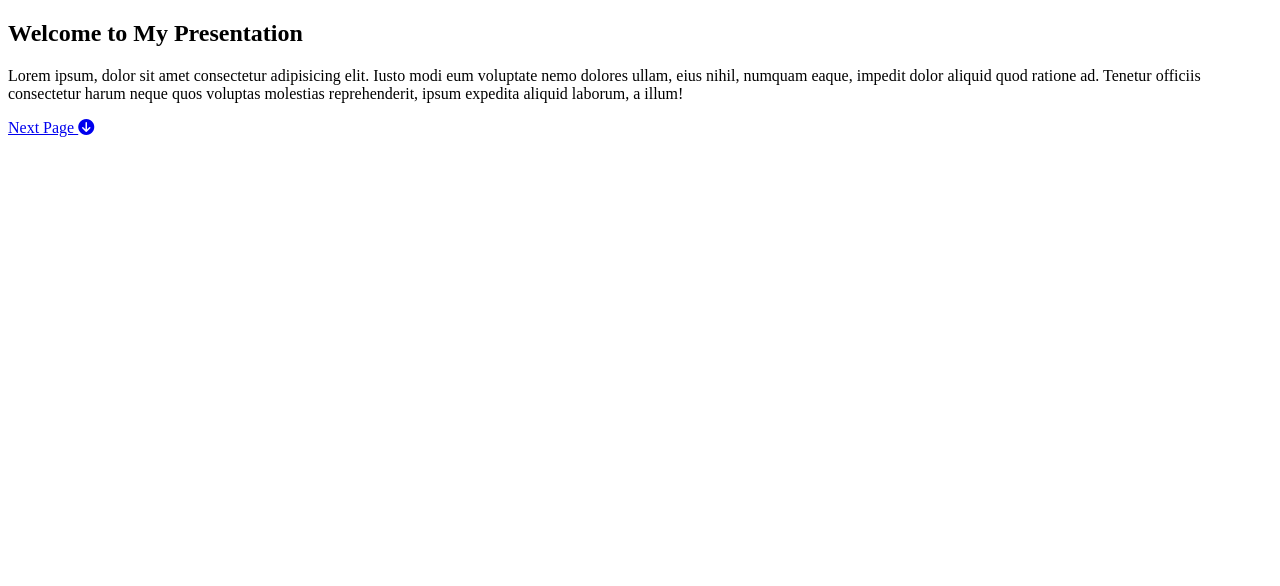
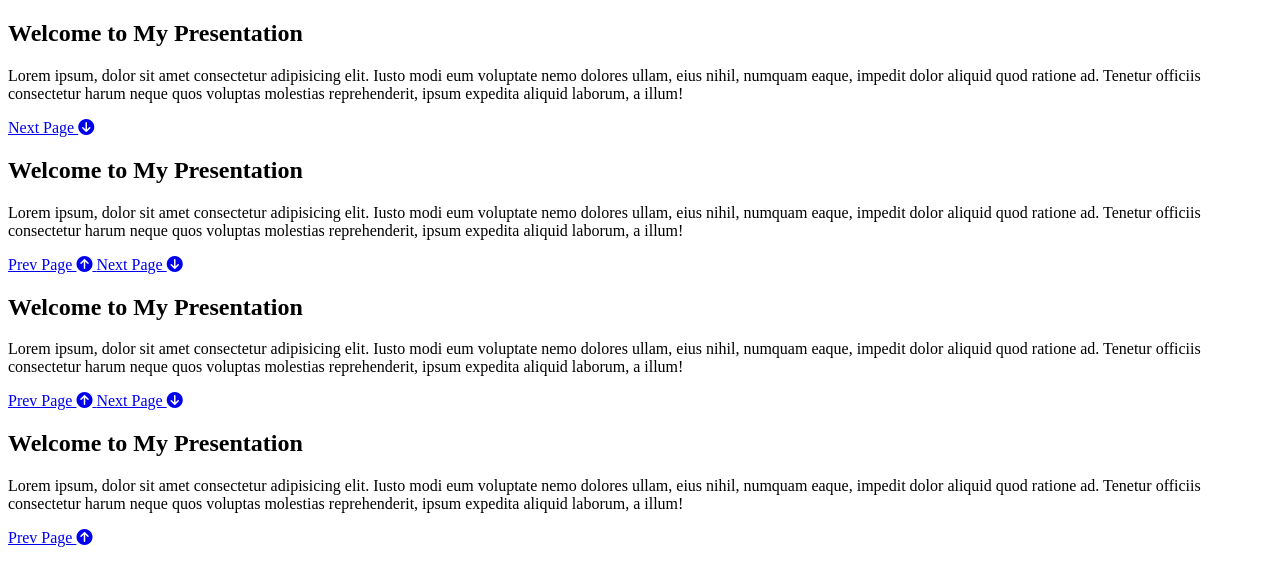
Before and after one commit to dmaack/Custom-Presentations, a plain HTML site: page index.html in a window 1280 px wide. Drawn offline with Linux system fonts and the light colour scheme.

Commit message:
completed html

```diff
--- a/index.html
+++ b/index.html
@@ -18,5 +18,44 @@
             </a>
         </div>
     </section>
+
+    <!-- Page 2  -->
+    <section id="page-2" class="page">
+        <h1>Welcome to My Presentation</h1>
+        <p>Lorem ipsum, dolor sit amet consectetur adipisicing elit. Iusto modi eum voluptate nemo dolores ullam, eius nihil, numquam eaque, impedit dolor aliquid quod ratione ad. Tenetur officiis consectetur harum neque quos voluptas molestias reprehenderit, ipsum expedita aliquid laborum, a illum!</p>
+        <div>
+            <a href="#page-1" class="btn btn-dark">
+                Prev Page <i class="fas fa-arrow-circle-up"></i>
+            </a>
+            <a href="#page-3" class="btn btn-dark">
+                Next Page <i class="fas fa-arrow-circle-down"></i>
+            </a>
+        </div>
+    </section>
+
+    <!-- Page 3  -->
+    <section id="page-3" class="page">
+        <h1>Welcome to My Presentation</h1>
+        <p>Lorem ipsum, dolor sit amet consectetur adipisicing elit. Iusto modi eum voluptate nemo dolores ullam, eius nihil, numquam eaque, impedit dolor aliquid quod ratione ad. Tenetur officiis consectetur harum neque quos voluptas molestias reprehenderit, ipsum expedita aliquid laborum, a illum!</p>
+        <div>
+            <a href="#page-2" class="btn btn-dark">
+                Prev Page <i class="fas fa-arrow-circle-up"></i>
+            </a>
+            <a href="#page-4" class="btn">
+                Next Page <i class="fas fa-arrow-circle-down"></i>
+            </a>
+        </div>
+    </section>
+
+    <!-- Page 4  -->
+    <section id="page-4" class="page">
+        <h1>Welcome to My Presentation</h1>
+        <p>Lorem ipsum, dolor sit amet consectetur adipisicing elit. Iusto modi eum voluptate nemo dolores ullam, eius nihil, numquam eaque, impedit dolor aliquid quod ratione ad. Tenetur officiis consectetur harum neque quos voluptas molestias reprehenderit, ipsum expedita aliquid laborum, a illum!</p>
+        <div>
+            <a href="#page-3" class="btn btn-dark">
+                Prev Page <i class="fas fa-arrow-circle-up"></i>
+            </a>
+        </div>
+    </section>
 </body>
 </html>
```
